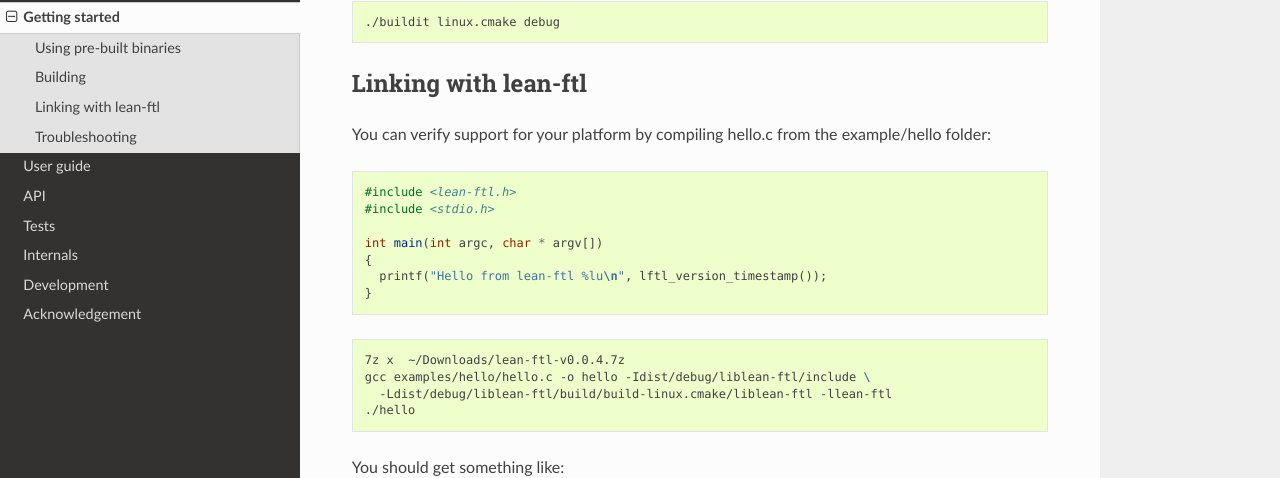
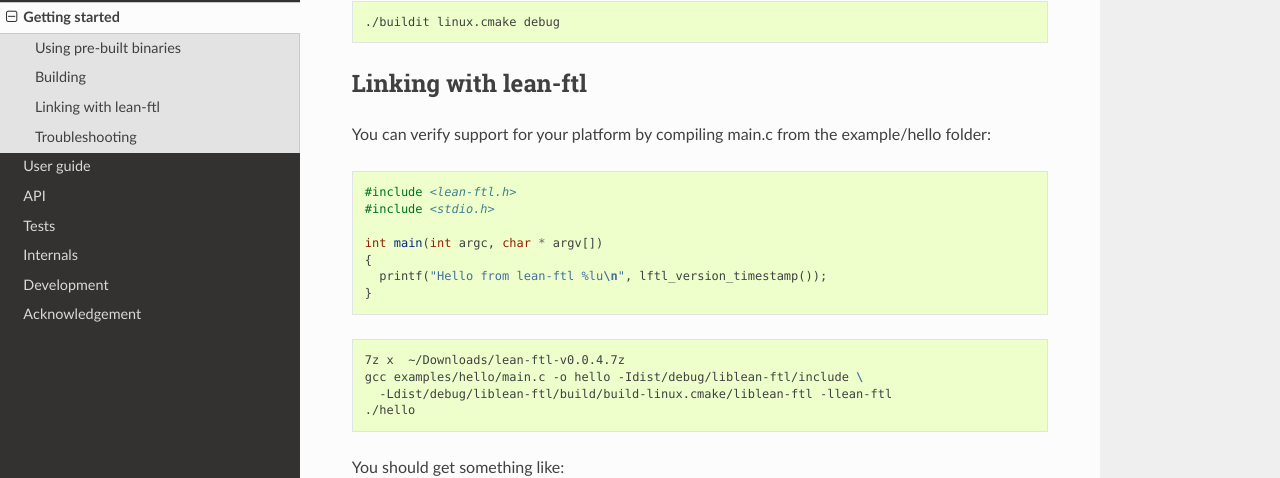
Before and after one commit to sebastien-riou/lean-ftl, a Sphinx documentation site: the page built from doc/source/getting_started.rst, in a window 1280 px wide and 900 px high, scrolled down 743 px. Shown: the part 133-611 px from the top of the window. Built offline with Sphinx 7.4.7 and the Read the Docs theme 3.1.0, drawn with Linux system fonts in a browser that asks for light colours; the version number is read from the project's files by our own code.

Commit message:
doc improvements

```diff
--- a/doc/source/getting_started.rst
+++ b/doc/source/getting_started.rst
@@ -44,7 +44,7 @@ If you want to build just for linux, result is in "build/build-linux.cmake" fold
 Linking with lean-ftl
 ---------------------
 
-You can verify support for your platform by compiling hello.c from the example/hello folder:
+You can verify support for your platform by compiling main.c from the example/hello folder:
 
 .. code-block:: c
 
@@ -60,7 +60,7 @@ You can verify support for your platform by compiling hello.c from the example/h
 .. code-block:: bash
 
   7z x  ~/Downloads/lean-ftl-v0.0.4.7z
-  gcc examples/hello/hello.c -o hello -Idist/debug/liblean-ftl/include \
+  gcc examples/hello/main.c -o hello -Idist/debug/liblean-ftl/include \
     -Ldist/debug/liblean-ftl/build/build-linux.cmake/liblean-ftl -llean-ftl
   ./hello
 
```
Also changed, not shown: README.md (+5 -0 lines), doc/source/using.rst (+6 -1 lines).
